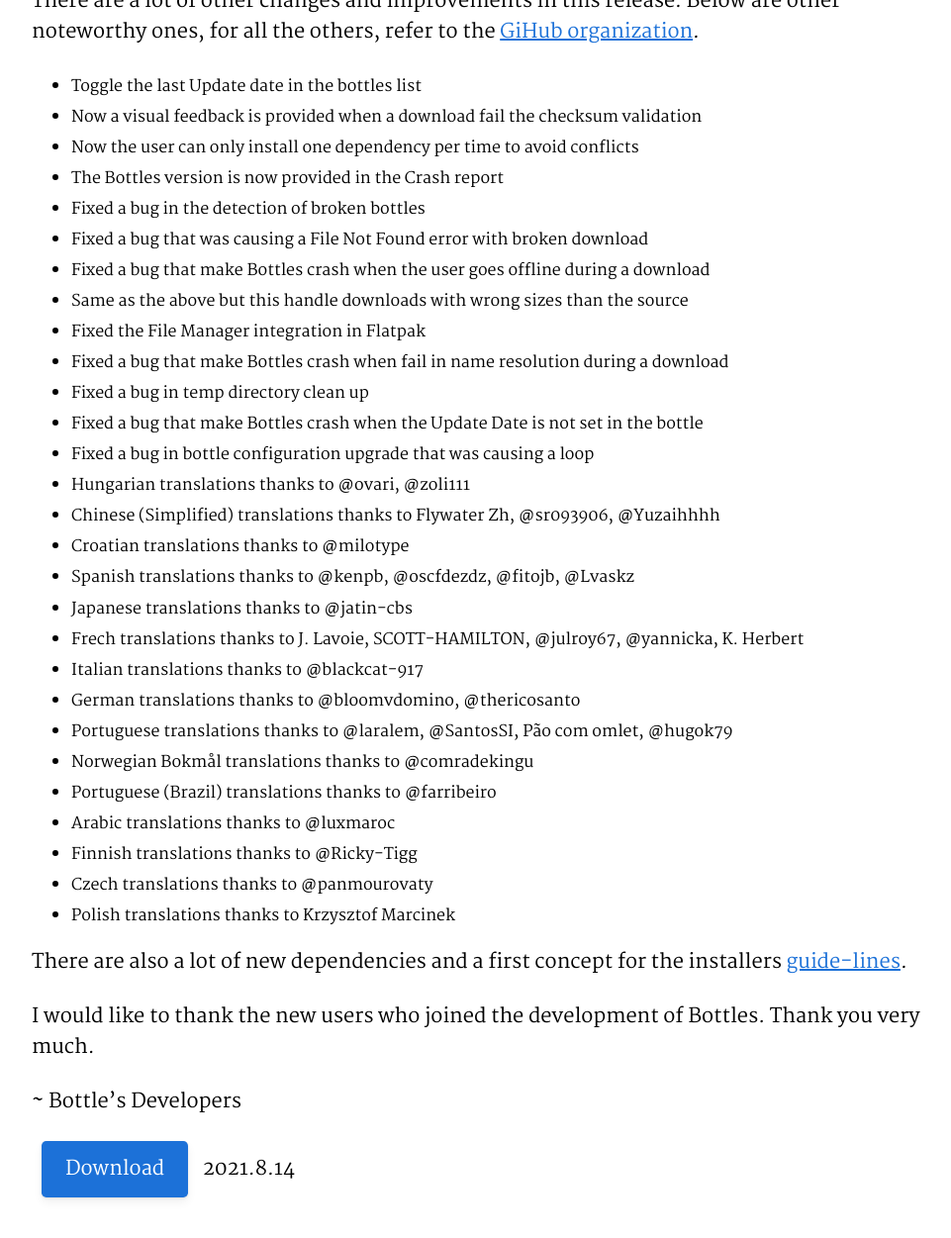
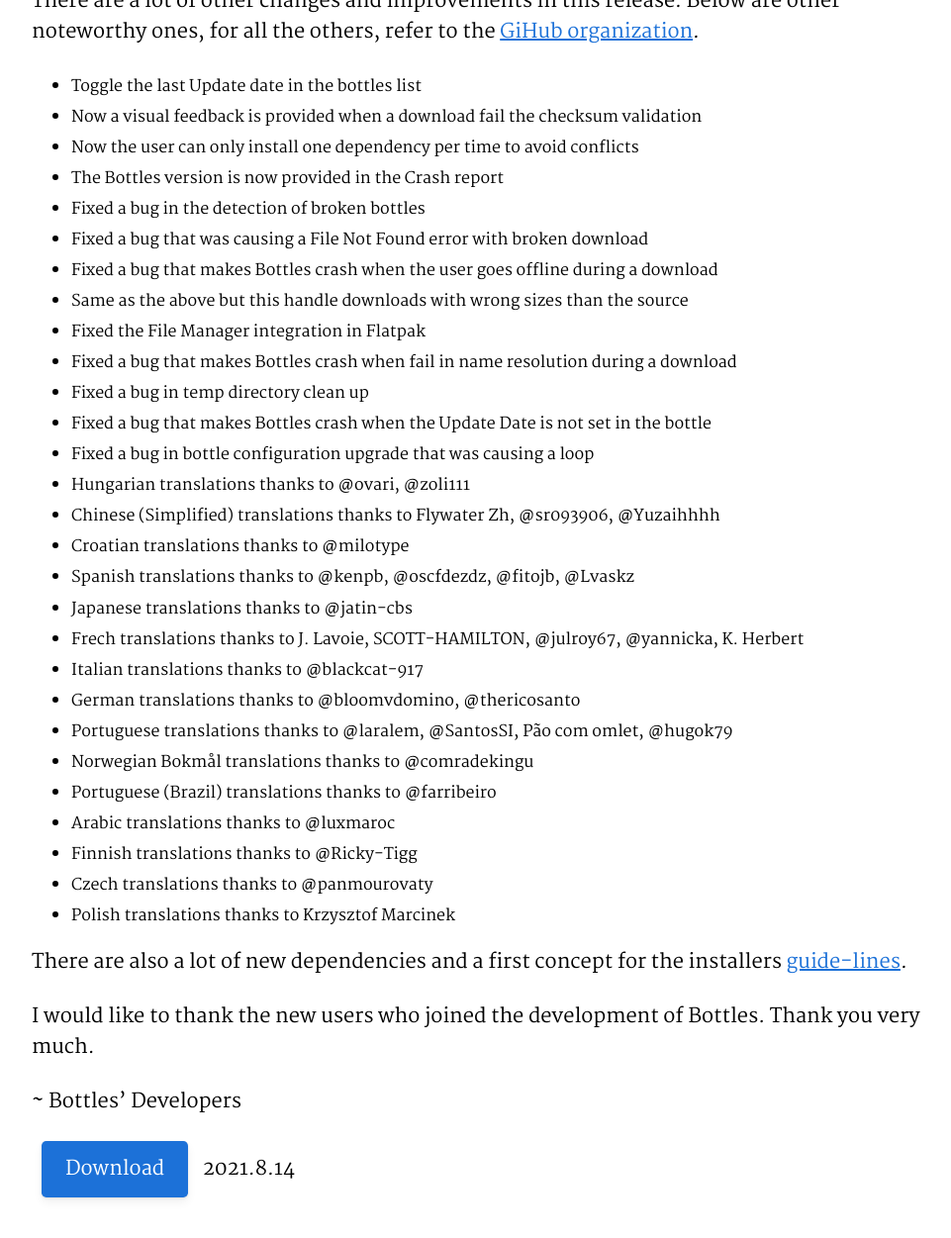
Before and after one commit to bottlesdevs/website, a Jekyll site: the page built from _posts/2021-08-14-release-2021.8.14.md, in a window 1280 px wide and 1400 px high, scrolled down 4144 px. Shown: the top 1251 px of the window at 99% size, without its empty margins (144-1105 px from the left). Built offline with Jekyll 4.4.1, drawn with Linux system fonts in a browser that asks for light colours; nearby versions of some CDN libraries; comment, search, counter and statistics services are not loaded.

Commit message:
Update 2021-08-14-release-2021.8.14.md

```diff
--- a/_posts/2021-08-14-release-2021.8.14.md
+++ b/_posts/2021-08-14-release-2021.8.14.md
@@ -87,12 +87,12 @@
 - The Bottles version is now provided in the Crash report
 - Fixed a bug in the detection of broken bottles
 - Fixed a bug that was causing a File Not Found error with broken download
-- Fixed a bug that make Bottles crash when the user goes offline during a download
+- Fixed a bug that makes Bottles crash when the user goes offline during a download
 - Same as the above but this handle downloads with wrong sizes than the source
 - Fixed the File Manager integration in Flatpak
-- Fixed a bug that make Bottles crash when fail in name resolution during a download
+- Fixed a bug that makes Bottles crash when fail in name resolution during a download
 - Fixed a bug in temp directory clean up
-- Fixed a bug that make Bottles crash when the Update Date is not set in the bottle
+- Fixed a bug that makes Bottles crash when the Update Date is not set in the bottle
 - Fixed a bug in bottle configuration upgrade that was causing a loop
 - Hungarian translations thanks to @ovari, @zoli111
 - Chinese (Simplified) translations thanks to Flywater Zh, @sr093906, @Yuzaihhhh
@@ -116,6 +116,6 @@
 I would like to thank the new users who joined the development of Bottles.
 Thank you very much.
 
-~ Bottle’s Developers
+~ Bottles' Developers
 
 <a class="button" href="/download" style="">Download</a> 2021.8.14
```
